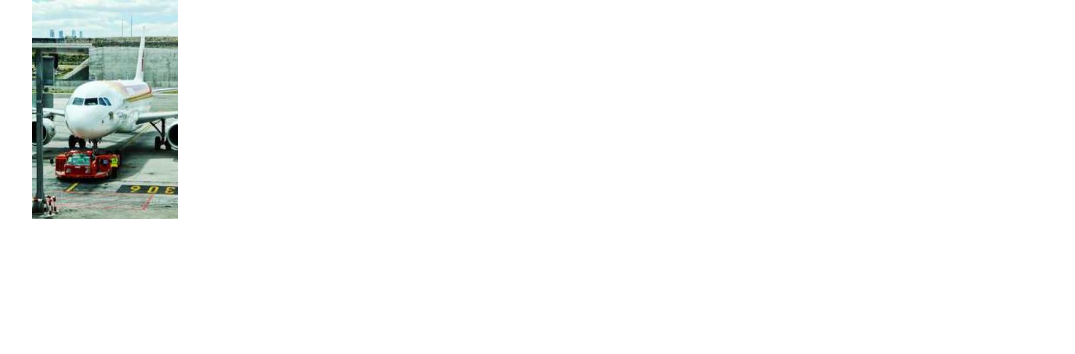
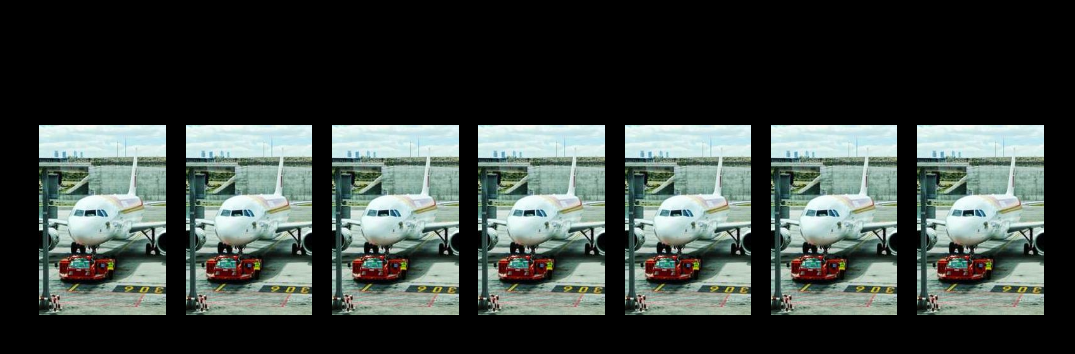
Before and after one commit to FRAALES/html-css-zoom, a plain HTML site: page index.html in a window 1280 px wide. Shown: the whole page, without its empty margins (96-1171 px from the left). Drawn offline with Linux system fonts and the light colour scheme.

Commit message:
some progress

```diff
--- a/css/file.css
+++ b/css/file.css
@@ -2,6 +2,12 @@
     margin: 0;
     padding: 0;
     box-sizing: border-box;
+}
+
+.biggestbox{
+    background-color: black;
+    width: 100vw;
+    height: 100vh;
 }
 
 
@@ -10,9 +16,8 @@
 
 
 header{
-    width: 100%;
-    height: 15%;
-    background-color: rgb(0, 0, 0);
+    width: 100vw;
+    height: 15vh;
 }
 
 
@@ -21,11 +26,16 @@ header{
 .row{
     display: flex;
     width: 80%;
+    height: 200px;
     margin: 0 auto;
+    box-sizing: border-box;
 }
 
 .thumb{
+    display: flex;
     width: calc(100%/7);
+    justify-content: space-around;
+    margin: 5px;
 }
 
 .thumb img{
--- a/index.html
+++ b/index.html
@@ -8,6 +8,8 @@
     <title>Zoom</title>
 </head>
 <body>
+
+    <div class="biggestbox">
 
         <!-- L'header è un banner nero con due icone in basso a destra -->
         <header>
@@ -24,9 +26,41 @@
                 <div class="thumb">
                     <img src="img/foto.jpg" alt="">
                     <div class="thumb-icon">
-
                     </div>
                 </div>
+                <div class="thumb">
+                    <img src="img/foto.jpg" alt="">
+                    <div class="thumb-icon">
+                    </div>
+                </div>
+                <div class="thumb">
+                    <img src="img/foto.jpg" alt="">
+                    <div class="thumb-icon">
+                    </div>
+                </div>
+                <div class="thumb">
+                    <img src="img/foto.jpg" alt="">
+                    <div class="thumb-icon">
+                    </div>
+                </div>
+                <div class="thumb">
+                    <img src="img/foto.jpg" alt="">
+                    <div class="thumb-icon">
+                    </div>
+                </div>
+                <div class="thumb">
+                    <img src="img/foto.jpg" alt="">
+                    <div class="thumb-icon">
+                    </div>
+                </div>
+                <div class="thumb">
+                    <img src="img/foto.jpg" alt="">
+                    <div class="thumb-icon">
+                    </div>
+                </div>
+
+
+
 
 
             </div>
@@ -39,6 +73,9 @@
         </footer>
 
 
+    </div>
+
+
 
 
 </body>
```
Lines whose indentation alone changed are shown as unchanged.
